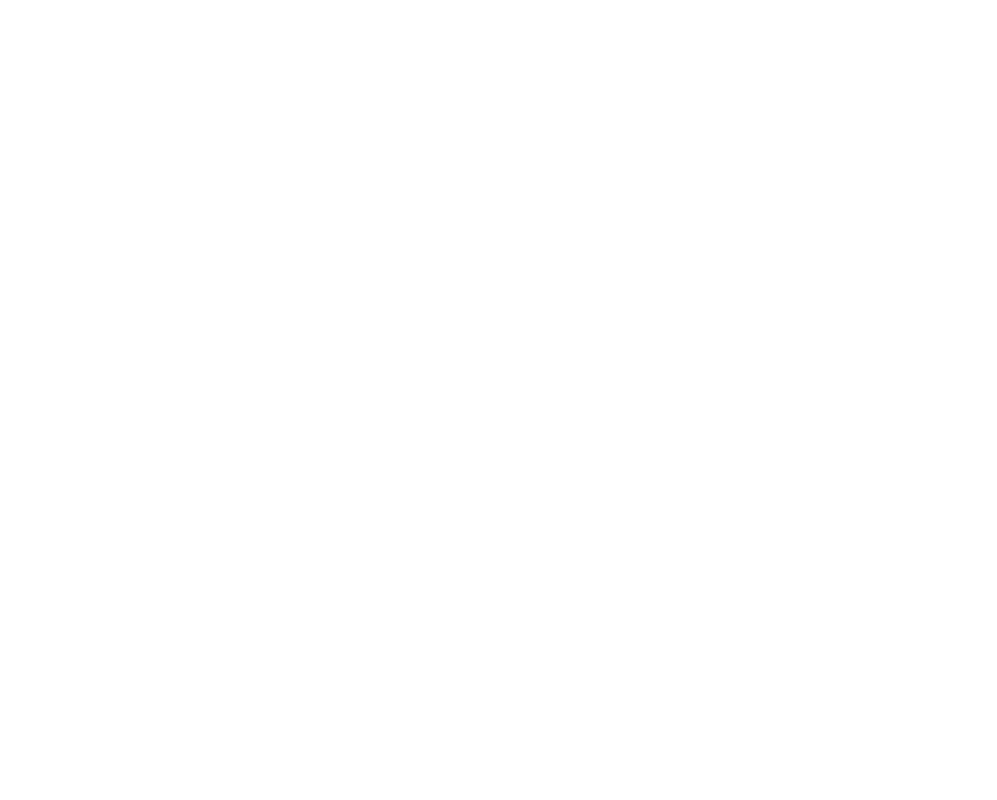
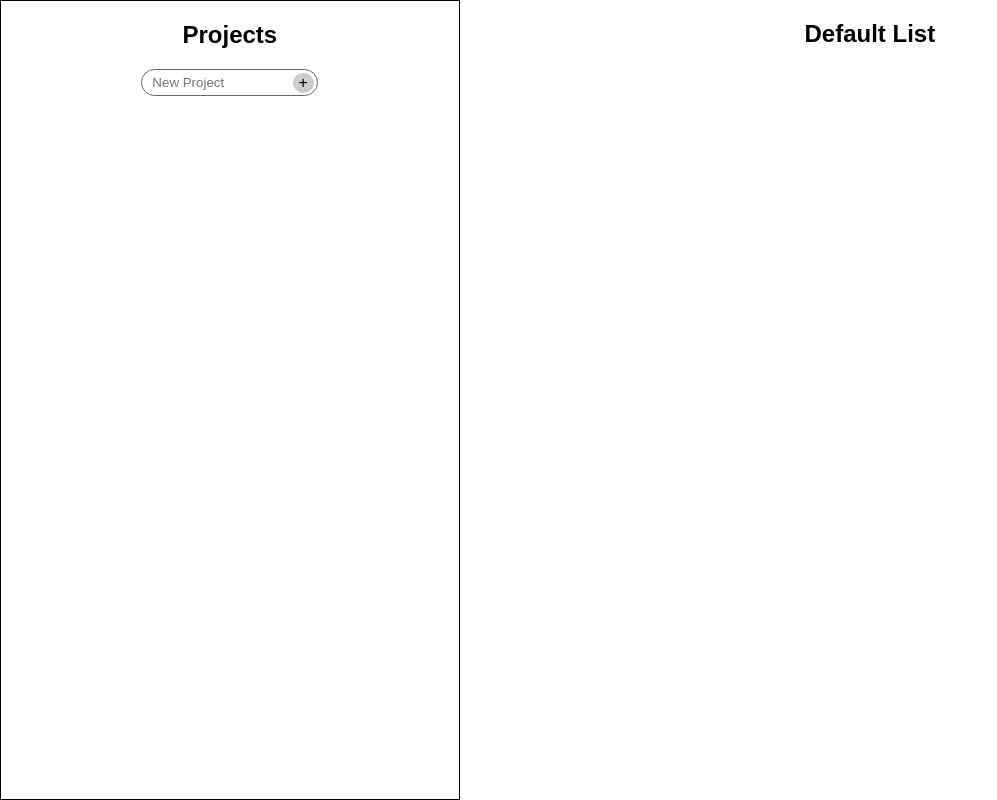
Before and after one commit to CourtneeM/TOP-todo-list, a plain HTML site: page dist/index.html in a window 1280 px wide. Shown: the whole page, without its empty margins (0-997 px from the left). Drawn offline with Linux system fonts and the light colour scheme.

Commit message:
Style project section

```diff
--- a/dist/index.html
+++ b/dist/index.html
@@ -5,7 +5,19 @@
     <title>TOP Todo List</title>
   </head>
   <body>
+    <div id="projects">
+      <h2>Projects</h2>
+      <div>
+        <input id="new-project-input" type="text" placeholder="New Project">
+        <p>+</p>
+      </div>
+    </div>
+    <div id="current-todos">
+      <h2>Default List</h2>
+      <div>
 
+      </div>
+    </div>
     <script type="module" src="../src/createTodoList.js"></script>
   </body>
 </html>
--- a/dist/style.css
+++ b/dist/style.css
@@ -0,0 +1,48 @@
+body {
+  display: flex;
+  margin: 0;
+  padding: 0;
+  height: 100vh;
+  font-family:sans-serif;
+}
+
+h2 {
+  text-align: center;
+}
+
+#projects {
+  width: 500px;
+  text-align: center;
+  border: 1px solid #000;
+}
+
+#projects div {
+  position: relative;
+  width: 180px;
+  margin: 0 auto;
+}
+
+#projects p {
+  position: absolute;
+  top: -12px;
+  right: 6px;
+  padding: 1px 6px;
+  background-color: #ccc;
+  border-radius: 50%;
+}
+
+#projects input {
+  width: 160px;
+  padding: 5px 5px 5px 10px;
+  border: 1px solid #666;
+  border-radius: 15px;
+}
+
+#projects input:focus {
+  outline: none;
+}
+
+
+#current-todos {
+  flex-basis: 70%;
+}
--- a/src/createTodoList.js
+++ b/src/createTodoList.js
@@ -22,6 +22,10 @@ class TodoList {
   };
 };
 
+function createTodoList(title, description, dueDate, priority, notes, checklist, listName) {
+  return new TodoList(title, description, dueDate, priority, notes, checklist, listName);
+}
+
 // example todo list parameters
 // title = 'clean room'
 // description = 'pick up loose items around room'
@@ -33,4 +37,6 @@ class TodoList {
 
 // examples
 let dailyTodo = new TodoList('1', '2', '3', '4', '5');
-dailyTodo.addToProjectManager('important');
+dailyTodo.addToProjectManager('defaultList');
+
+export { createTodoList };
```
